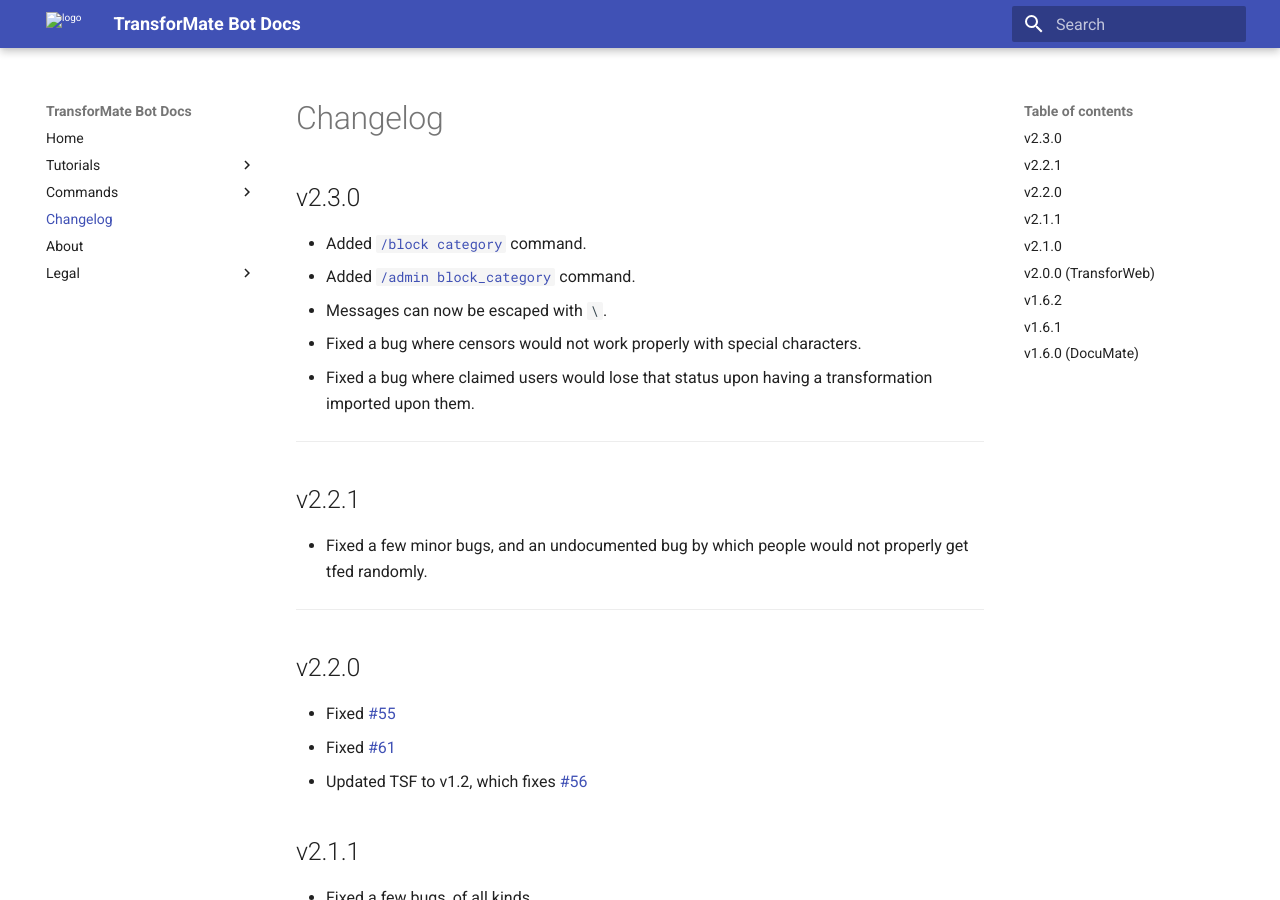
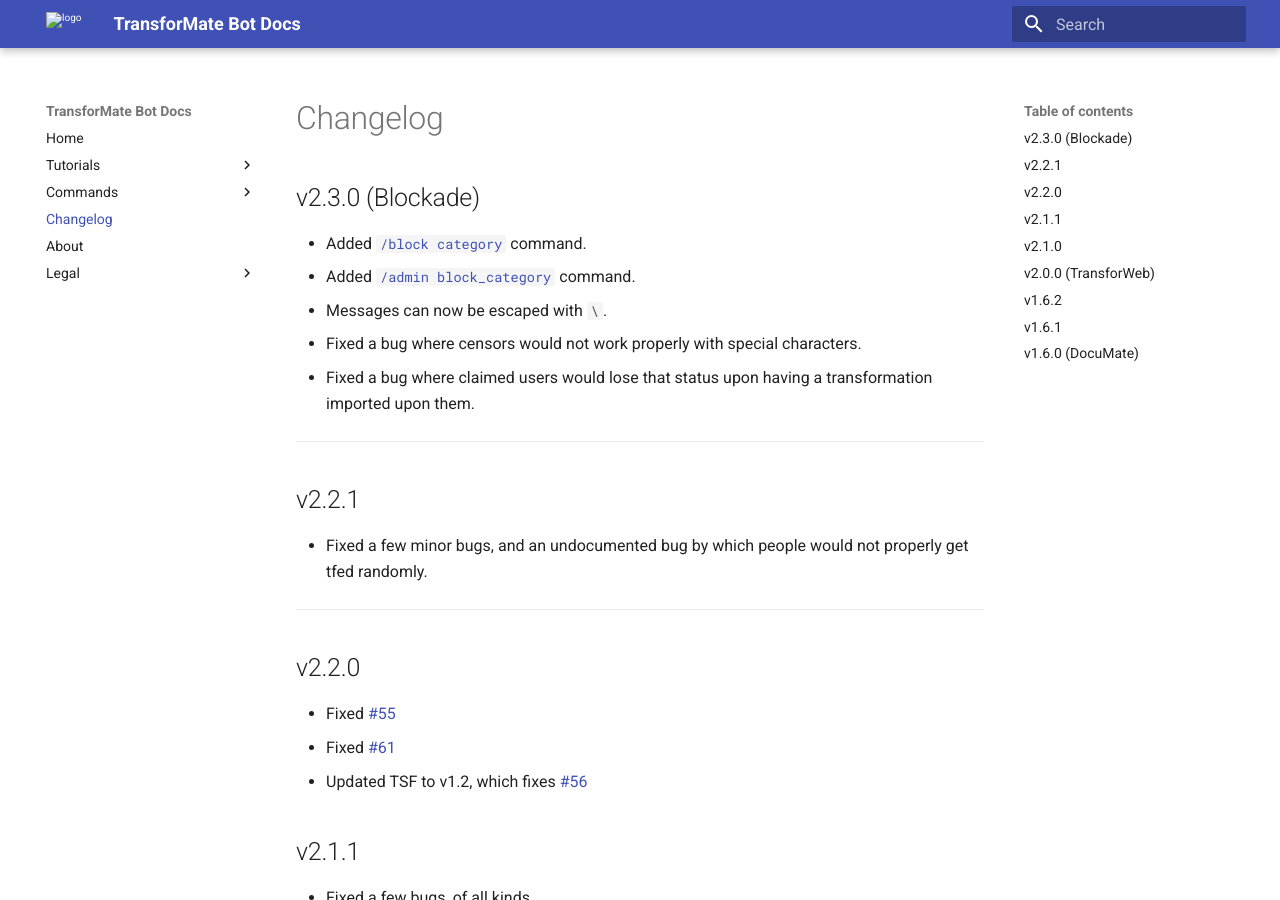
Before and after one commit to dorythecat/TransforMate, an MkDocs documentation site: the page built from docs/changelog.md, in a window 1280 px wide and 900 px high. Built offline with MkDocs 1.6.1 and Material for MkDocs 9.7.7, drawn with Linux system fonts in a browser that asks for light colours.

Commit message:
Updated changelog to be proper

```diff
--- a/docs/changelog.md
+++ b/docs/changelog.md
@@ -1,4 +1,4 @@
-## v2.3.0
+## v2.3.0 (Blockade)
 - Added [`/block category`](commands/block/category.md) command.
 - Added [`/admin block_category`](commands/admin/block_category.md) command.
 - Messages can now be escaped with `\`.
```
